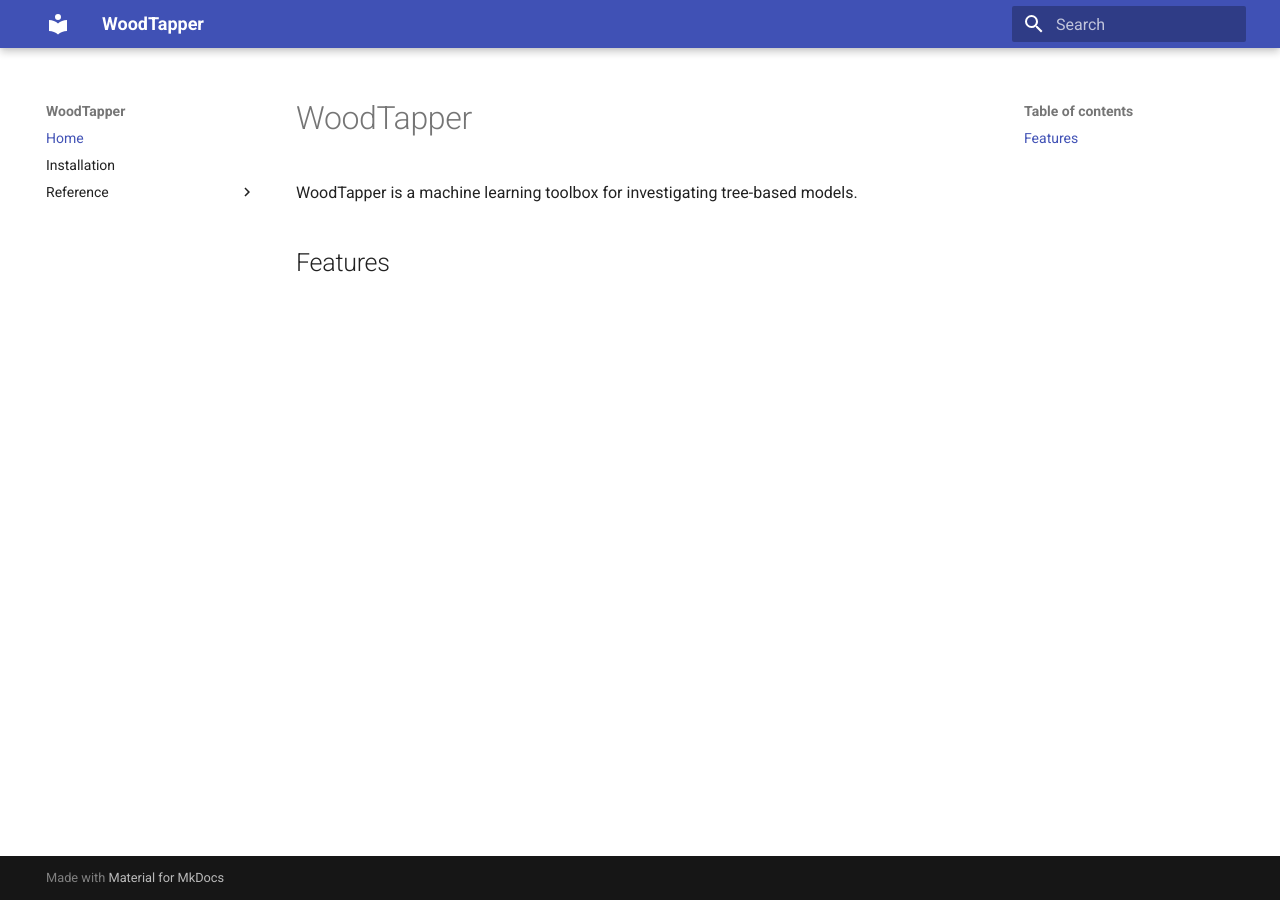
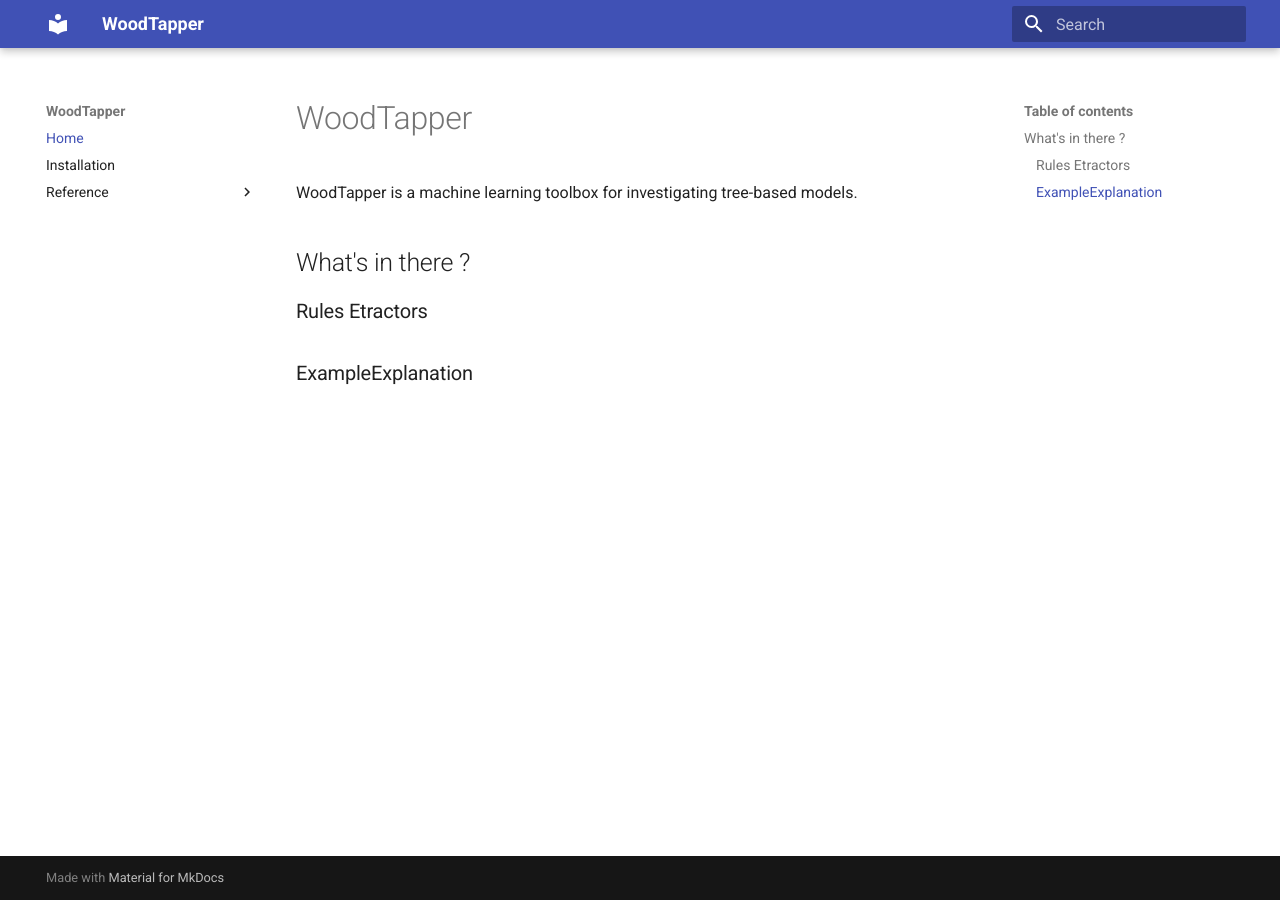
Before and after one commit to artefactory/woodtapper, an MkDocs documentation site: the page built from docs/index.md, in a window 1280 px wide. Built offline with MkDocs 1.6.1 and Material for MkDocs 9.7.7, drawn with Linux system fonts in a browser that asks for light colours.

Commit message:
Add extractors mkdocstrings

```diff
--- a/docs/index.md
+++ b/docs/index.md
@@ -2,4 +2,8 @@
 
 WoodTapper is a machine learning toolbox for investigating tree-based models.
 
-## Features
+## What's in there ?
+
+### Rules Etractors
+
+### ExampleExplanation
--- /dev/null
+++ b/docs/references/extractors.md
@@ -0,0 +1 @@
+::: extract_rules.extractors
--- a/mkdocs.yaml
+++ b/mkdocs.yaml
@@ -21,3 +21,4 @@
   - Reference:
     - Rules Extractors:
       - BaseMixin: references/mixin.md
+      - Extractors: references/extractors.md
```
